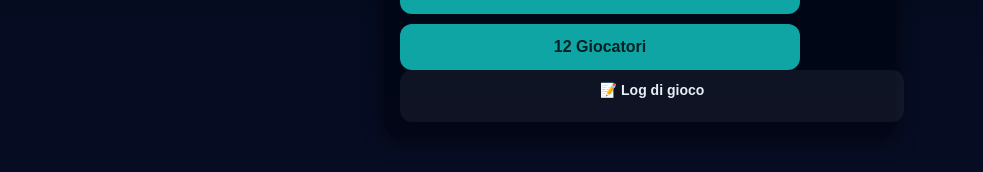
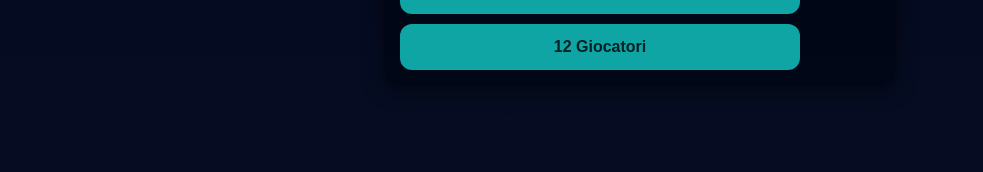
Before and after one commit to andrea2002194/lupus, a plain HTML site: page index.html in a window 1280 px wide. Shown: the part 430-602 px from the top of the page, without its empty margins (0-983 px from the left). Drawn offline with Linux system fonts and the light colour scheme.

Commit message:
Aggiornamento PWA v1 05/01/2026  1:37:40.72

```diff
--- a/index.html
+++ b/index.html
@@ -1351,7 +1351,7 @@ confirmRolesBtn.onclick = () => {
 //=====================
 
     // Nascondi sezione iniziale
-    document.getElementById('logContainer').style.display = 'block';
+    document.getElementById('logContainer').style.display = 'none';
 
 //=====================
 //	CONTROLLO VINCITA
```
